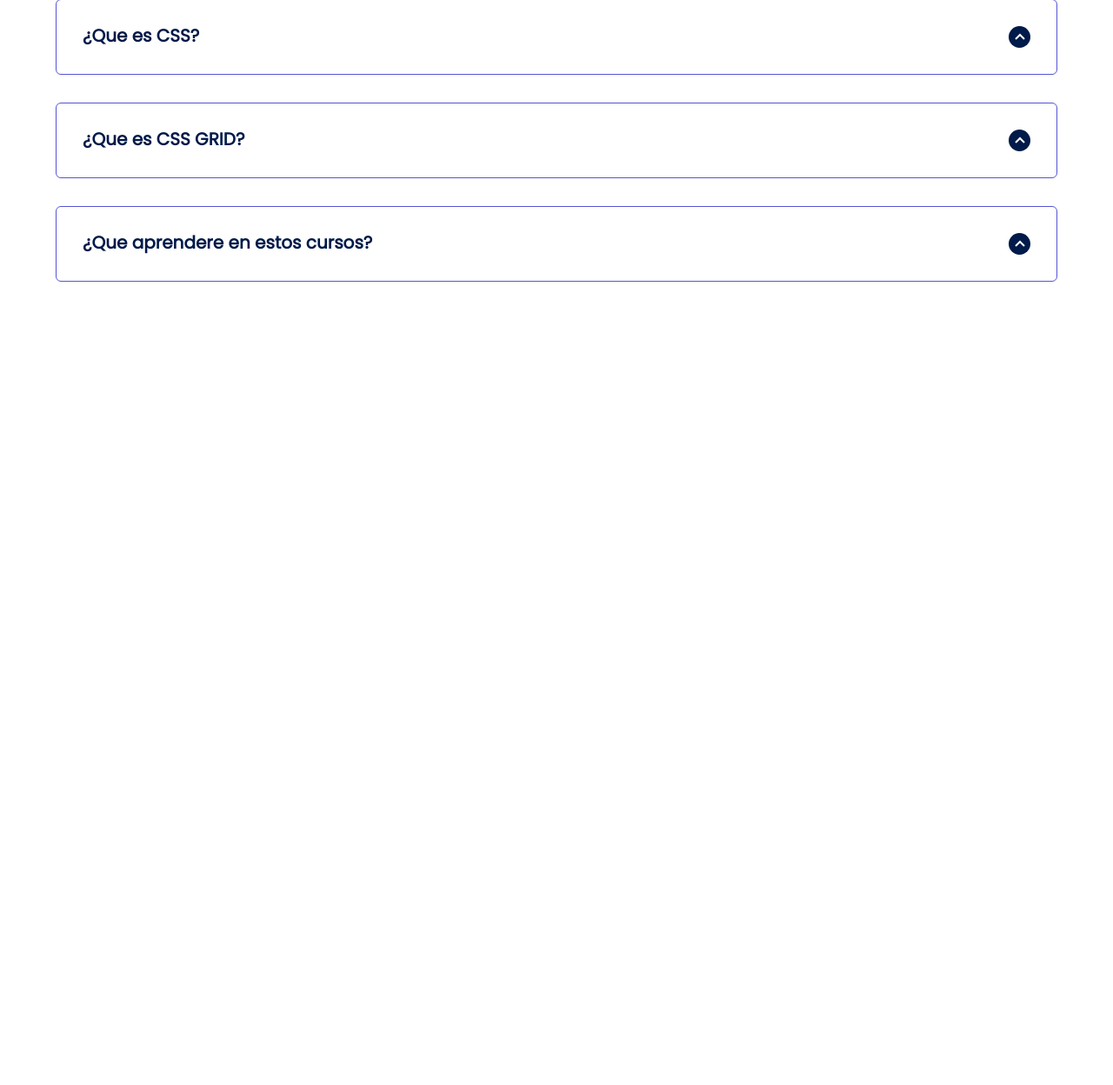
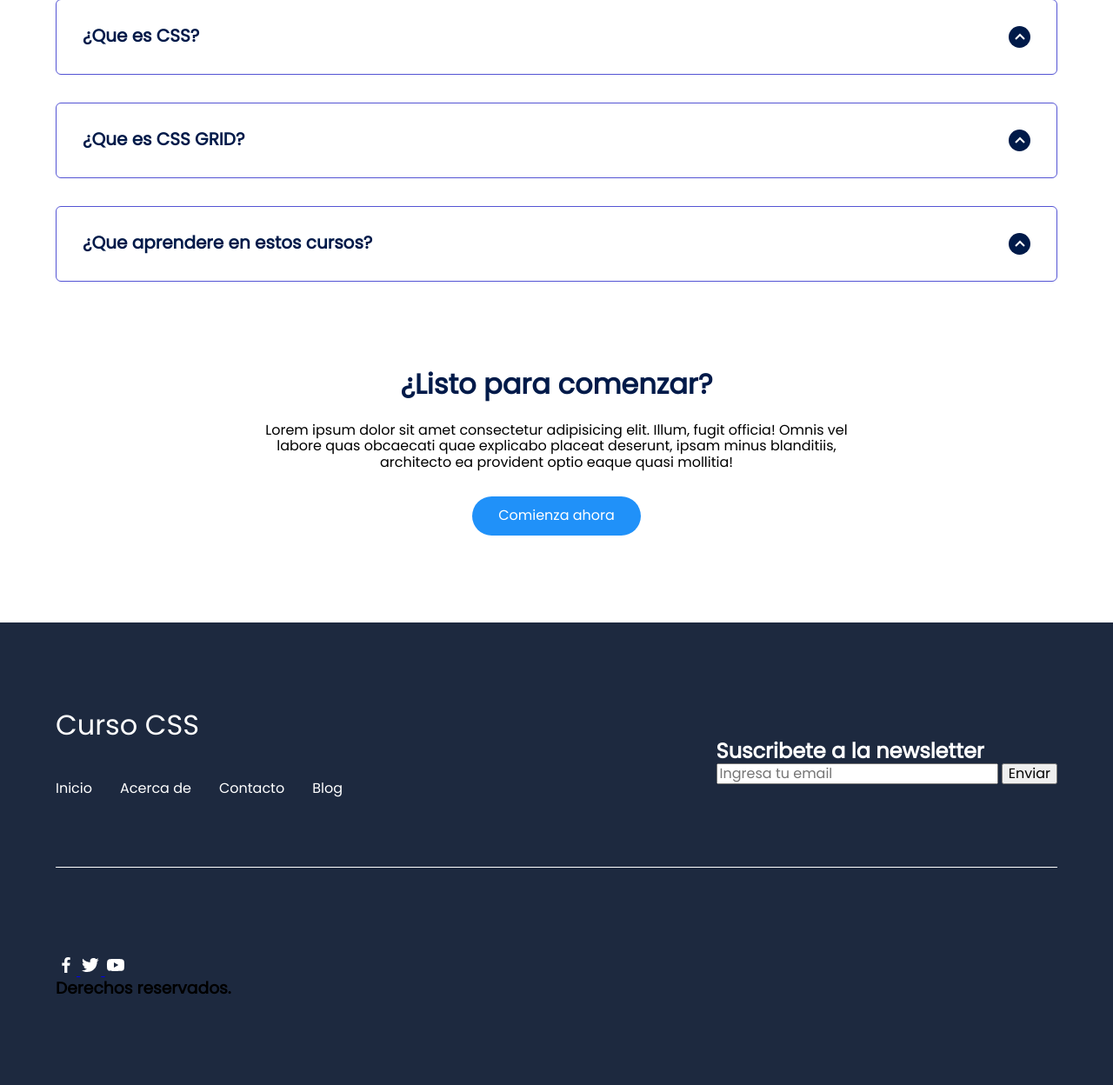
Before and after one commit to AlbertoCard/MyWeb, a PHP site: page / in a window 1280 px wide. Shown: the part 3461-4709 px from the top of the page at 87% size. Before the commit the page ends 3785 px from the top, so only its background shows below. Run offline with PHP 8.4, Linux system fonts and the light colour scheme.

Commit message:
landing page - nav footer

```diff
--- a/LandingPage/css/estilos.css
+++ b/LandingPage/css/estilos.css
@@ -147,7 +147,7 @@ body{
 .about_icons{
     display: grid;
     gap: 1em;
-    justify-content: center;
+    justify-items: center;
     width: 260px;
     overflow: hidden;
     margin: 0 auto;
@@ -346,7 +346,7 @@ body{
 .questions_title{
     display: flex;
     font-size: 20px;
-    padding: 30px 0 30px;
+    padding: 30px 0 ;
     cursor: pointer;
     color: var(--color-title);
     justify-content: space-between;
@@ -377,3 +377,48 @@ body{
 .questions_img{
     display: block;
 }
+
+.questions_copy{
+    width: 60%;
+    margin: 0 auto;
+    margin-bottom: 30px;
+}
+
+/* footer */
+
+.footer{
+    background-color: #1d293f;
+}
+
+.footer_title{
+    font-weight: 300;
+    font-size: 2rem;
+    margin-bottom: 30px;
+}
+
+.footer_title, .footer_newsletter{
+    color: #fff;
+}
+
+.footer_container{
+    display: flex;
+    justify-content: space-between;
+    align-items: center;
+    border-bottom: 1px solid #fff;
+    padding-bottom: 60px;
+}
+
+.nav--footer{
+    padding-bottom: 20px;
+    display: grid;
+    gap: 1em;
+    grid-auto-flow: row;
+    height: 100%;
+}
+
+.nav_link--footer{
+    display: flex;
+    margin: 0;
+    margin-right: 20px;
+    flex-wrap: wrap;
+}
--- a/LandingPage/index.html
+++ b/LandingPage/index.html
@@ -192,8 +192,61 @@
                     </div>
                 </article>
             </section>
+
+            <section class="questions_offer">
+                <h2 class="subtitle">¿Listo para comenzar?</h2>
+                <p class="questions_copy">Lorem ipsum dolor sit amet consectetur adipisicing elit. Illum, fugit officia! Omnis vel labore quas obcaecati quae explicabo placeat deserunt, ipsam minus blanditiis, architecto ea provident optio eaque quasi mollitia!</p>
+                <a href="#" class="cta">Comienza ahora</a>
+            </section>
         </section>
     </main>
+
+    <footer class="footer">
+        <section class="footer_container container">
+            <nav class="nav nav--footer">
+                <h2 class="footer_title">Curso CSS</h2>
+
+                <ul class="nav_link nav_link--footer">
+                    <li class="nav_items">
+                        <a href="" class="nav_links">Inicio</a>
+                    </li>
+                    <li class="nav_items">
+                        <a href="" class="nav_links">Acerca de</a>
+                    </li>
+                    <li class="nav_items">
+                        <a href="" class="nav_links">Contacto</a>
+                    </li>
+                    <li class="nav_items">
+                        <a href="" class="nav_links">Blog</a>
+                    </li>
+                </ul>
+            </nav>
+
+            <form action="" class="footer_form">
+                <h2 class="footer_newsletter">Suscribete a la newsletter</h2>
+                <div class="footer_inputs">
+                    <input type="email" class="footer_input" placeholder="Ingresa tu email">
+                    <input type="submit" class="footer_submit" value="Enviar">
+                </div>
+            </form>
+        </section>
+
+        <section class="footer_copy container">
+            <div class="footer_social">
+                <a href="#" class="footer_icons">
+                    <img src="./images/facebook.svg" alt="" class="footer_img">
+                </a>
+                <a href="#" class="footer_icons">
+                    <img src="./images/twitter.svg" alt="" class="footer_img">
+                </a>
+                <a href="#" class="footer_icons">
+                    <img src="./images/youtube.svg" alt="" class="footer_img">
+                </a>
+            </div>
+
+            <h3 class="footer_copyright">Derechos reservados.</h3>
+        </section>
+    </footer>
 
     <script src="./js/slider.js"></script>
     <script src="./js/questions.js"></script>
```
